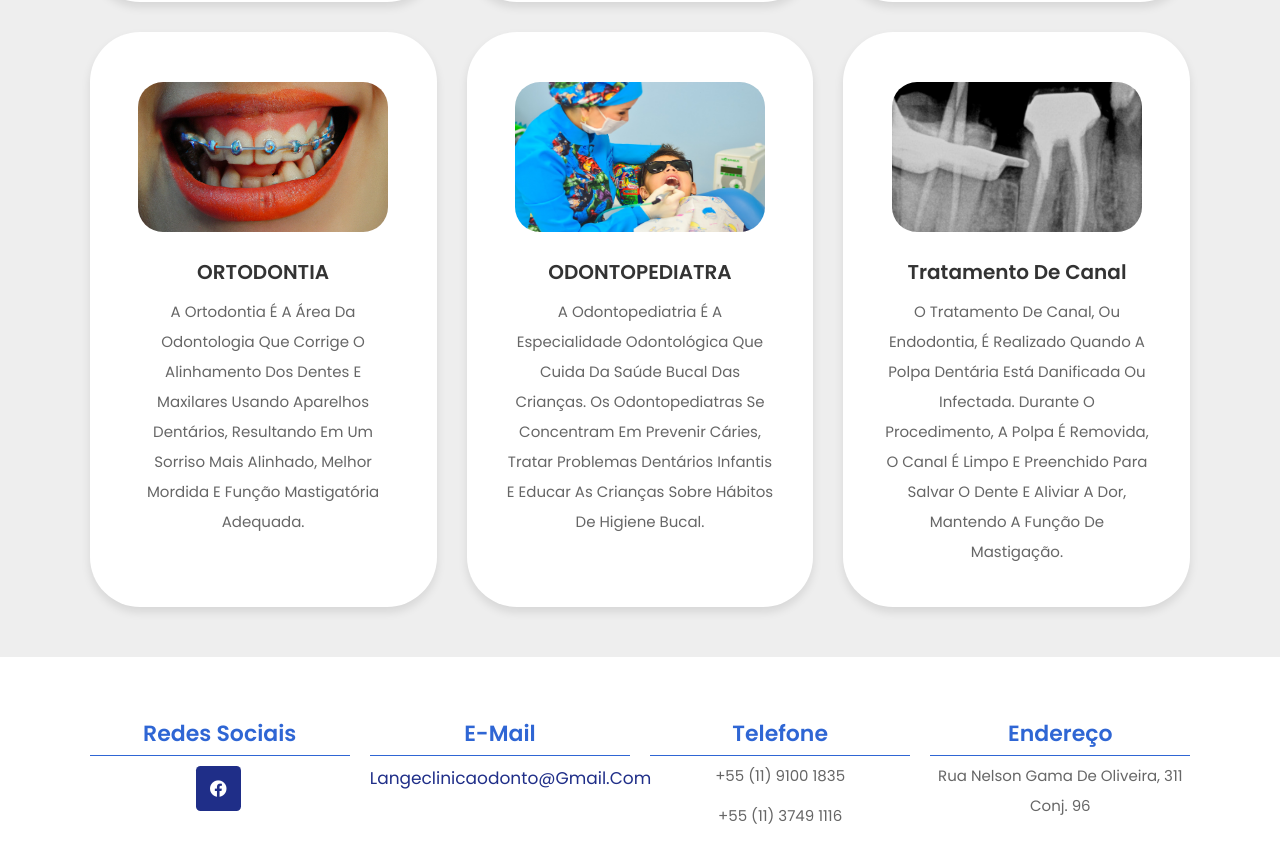
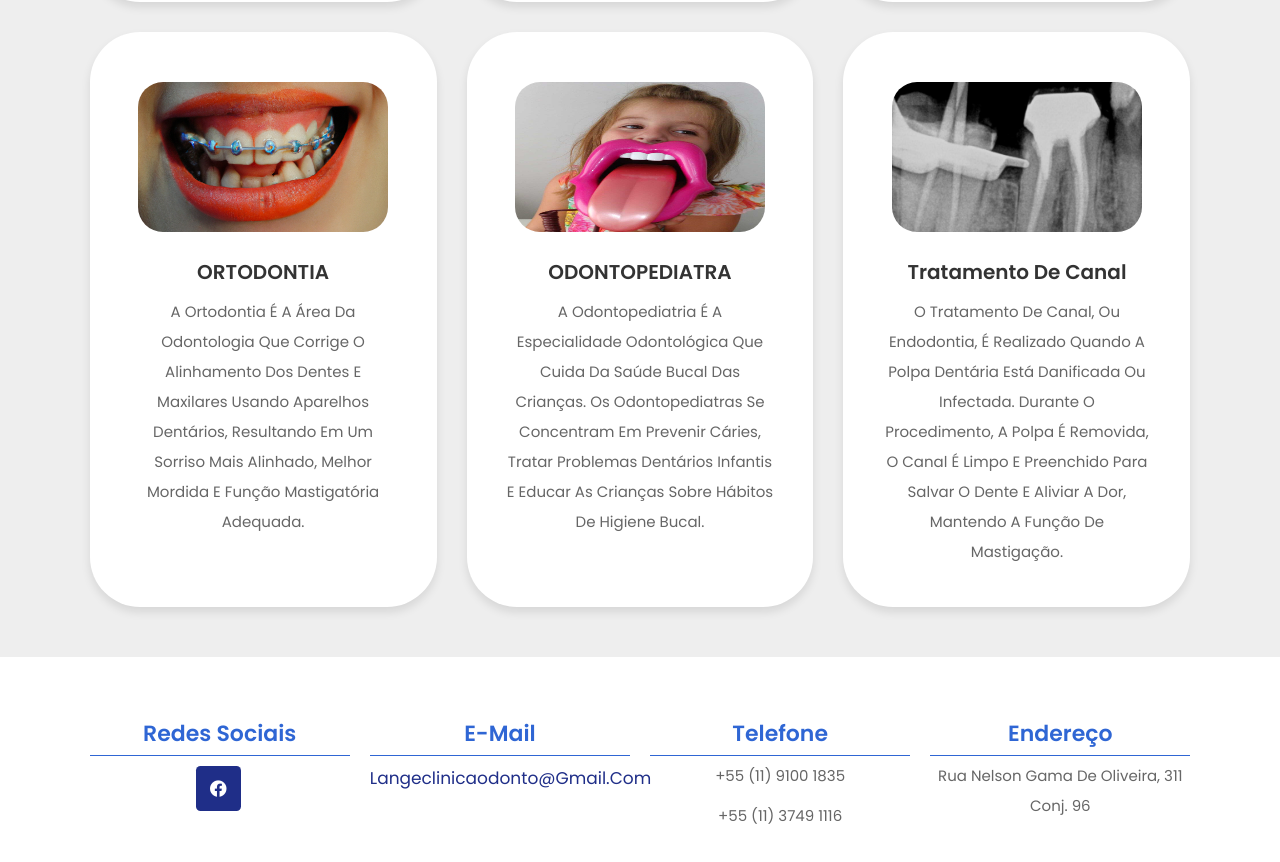
Before and after one commit to GabrielAdosS/Langeclinica, a plain HTML site: page index.html in a window 1280 px wide. Shown: the part 2012-2874 px from the top of the page. Drawn offline with nearby package versions, Linux system fonts and the light colour scheme.

Commit message:
mudando a imagem de odontopediatria

```diff
--- a/index.html
+++ b/index.html
@@ -125,7 +125,7 @@
             </div>
 
             <div class="box">
-                <img src="./images/dentist-g47e28b4d2_1280.jpg" alt="">
+                <img src="./images/odontopediatria.jpg" alt="">
                 <h3>ODONTOPEDIATRA</h3>
                 <p>A odontopediatria é a especialidade odontológica que cuida da saúde bucal das crianças. Os odontopediatras se concentram em prevenir cáries, tratar problemas dentários infantis e educar as crianças sobre hábitos de higiene bucal.</p>
             </div>
```
Also changed, not shown: images/odontopediatria.jpg (renamed from odontopediatria.jpg).
